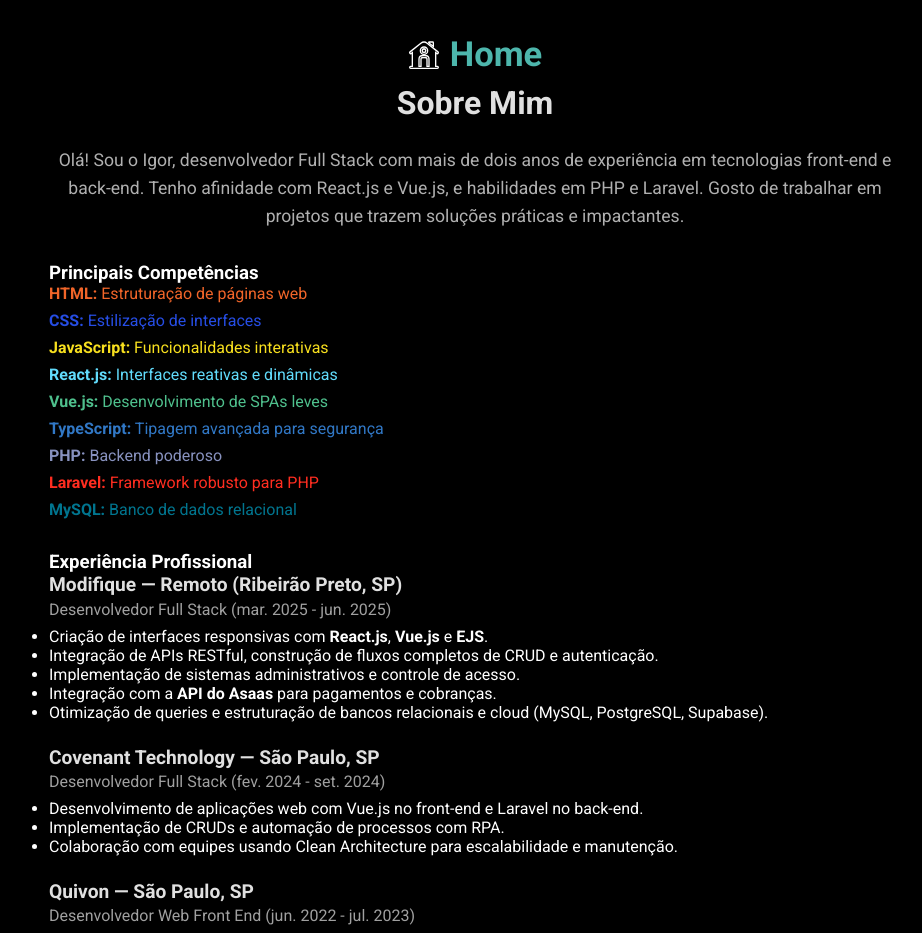
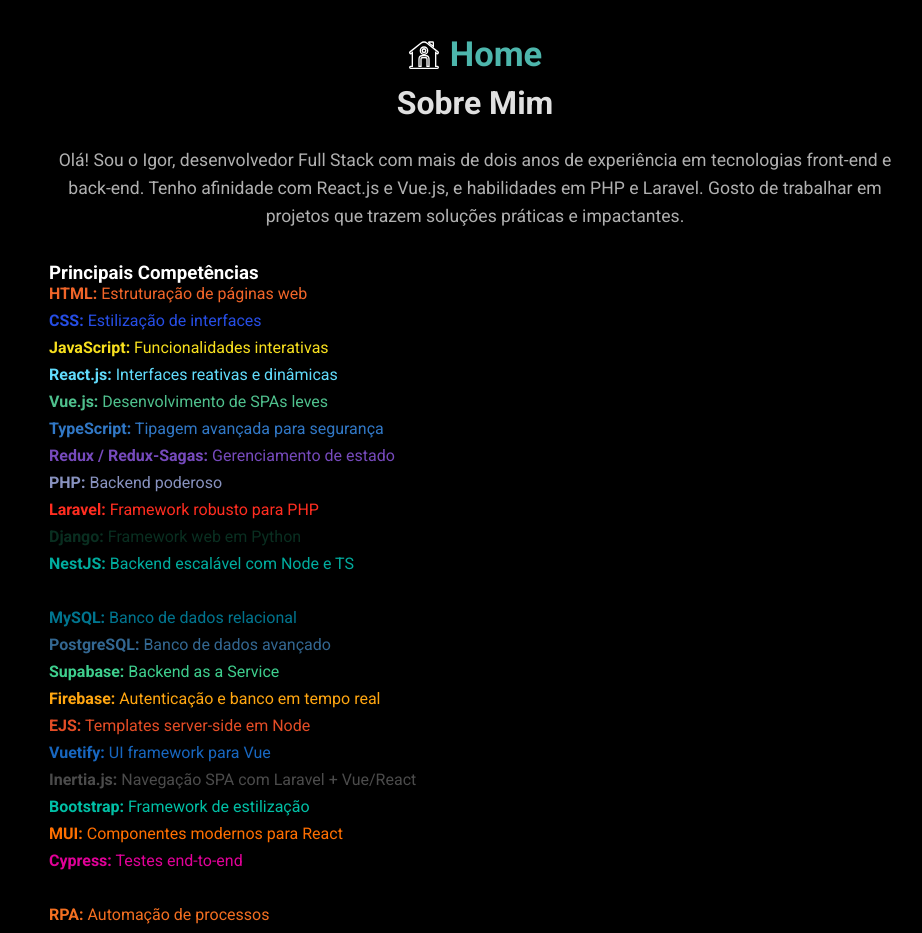
Before and after one commit to IgorMarines/portfolio, a React (Vite) app: page /about in a window 1280 px wide. Shown: the top 933 px of the page, without its empty margins (165-1087 px from the left). Built offline with nearby package versions, Linux system fonts and the light colour scheme.

Commit message:
feat: :sparkles: novas techs

```diff
--- a/src/components/About/About.tsx
+++ b/src/components/About/About.tsx
@@ -27,9 +27,25 @@
                         <S.SkillItem color="#61dbfb"><strong>React.js:</strong> Interfaces reativas e dinâmicas</S.SkillItem>
                         <S.SkillItem color="#4fc08d"><strong>Vue.js:</strong> Desenvolvimento de SPAs leves</S.SkillItem>
                         <S.SkillItem color="#3178c6"><strong>TypeScript:</strong> Tipagem avançada para segurança</S.SkillItem>
+                        <S.SkillItem color="#764abc"><strong>Redux / Redux-Sagas:</strong> Gerenciamento de estado</S.SkillItem>
                         <S.SkillItem color="#8892BF"><strong>PHP:</strong> Backend poderoso</S.SkillItem>
                         <S.SkillItem color="#FF2D20"><strong>Laravel:</strong> Framework robusto para PHP</S.SkillItem>
+                        <S.SkillItem color="#092E20"><strong>Django:</strong> Framework web em Python</S.SkillItem>
+                        <S.SkillItem color="#00AD9F"><strong>NestJS:</strong> Backend escalável com Node e TS</S.SkillItem>
+                        <S.SkillItem color="#000000"><strong>Next.js:</strong> SSR e rotas avançadas com React</S.SkillItem>
                         <S.SkillItem color="#00758f"><strong>MySQL:</strong> Banco de dados relacional</S.SkillItem>
+                        <S.SkillItem color="#336791"><strong>PostgreSQL:</strong> Banco de dados avançado</S.SkillItem>
+                        <S.SkillItem color="#3ECF8E"><strong>Supabase:</strong> Backend as a Service</S.SkillItem>
+                        <S.SkillItem color="#FFA611"><strong>Firebase:</strong> Autenticação e banco em tempo real</S.SkillItem>
+                        <S.SkillItem color="#e44d26"><strong>EJS:</strong> Templates server-side em Node</S.SkillItem>
+                        <S.SkillItem color="#1867C0"><strong>Vuetify:</strong> UI framework para Vue</S.SkillItem>
+                        <S.SkillItem color="#4B4B4B"><strong>Inertia.js:</strong> Navegação SPA com Laravel + Vue/React</S.SkillItem>
+                        <S.SkillItem color="#00BFA5"><strong>Bootstrap:</strong> Framework de estilização</S.SkillItem>
+                        <S.SkillItem color="#FF6F00"><strong>MUI:</strong> Componentes modernos para React</S.SkillItem>
+                        <S.SkillItem color="#E10098"><strong>Cypress:</strong> Testes end-to-end</S.SkillItem>
+                        <S.SkillItem color="#000"><strong>Git / GitHub:</strong> Controle de versão</S.SkillItem>
+                        <S.SkillItem color="#F36F21"><strong>RPA:</strong> Automação de processos</S.SkillItem>
+                        <S.SkillItem color="#43B02A"><strong>Clean Architecture:</strong> Código limpo e escalável</S.SkillItem>
                     </S.SkillList>
                 </S.SkillsSection>
 
```
